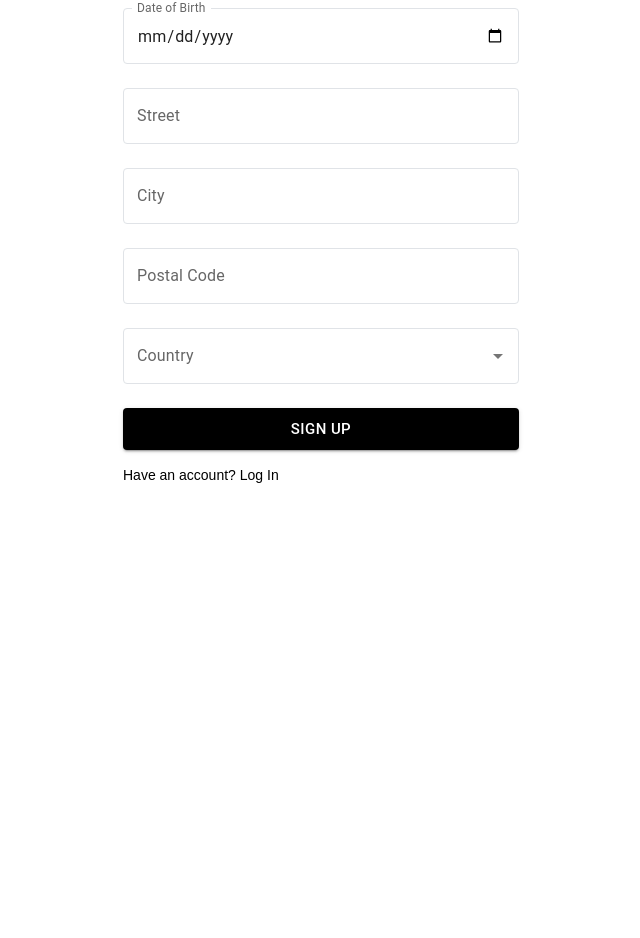
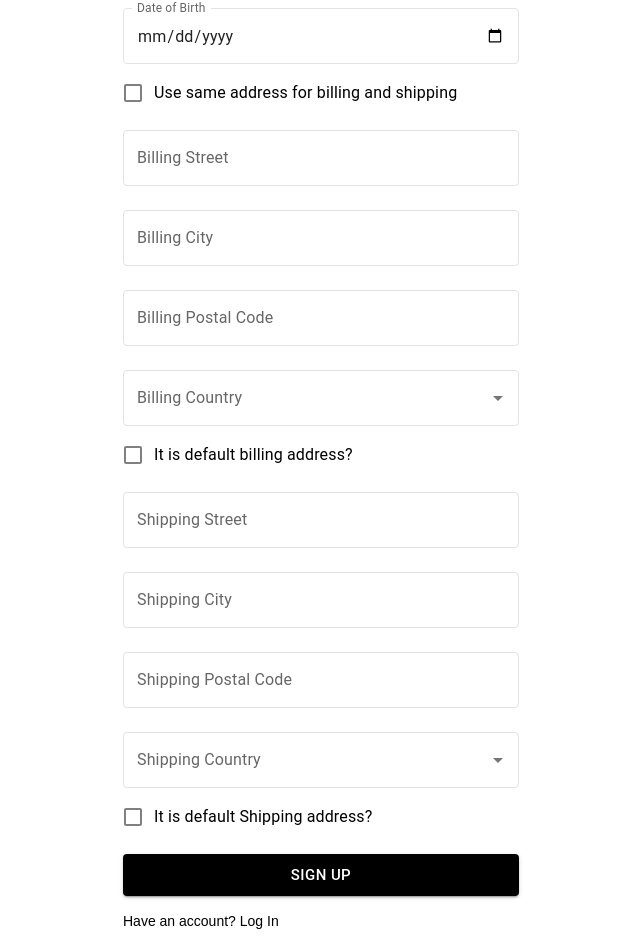
Before and after one commit to Ritter1111/eCommerce-Application, a React app: page /registration in a window 1280 px wide. Shown: the part 488-1426 px from the top of the page, without its empty margins (319-959 px from the left). Before the commit the page ends 980 px from the top, so only its background shows below. Built offline with nearby package versions, Linux system fonts and the light colour scheme.

Commit message:
feat add template for shipping and billing address and validation

```diff
--- a/src/views/authorization/sign-up/SignUp.tsx
+++ b/src/views/authorization/sign-up/SignUp.tsx
@@ -1,6 +1,6 @@
 import React, { useState } from 'react';
 import { Link } from 'react-router-dom';
-import { Container, TextField, Button, Typography, Autocomplete, Grid, ThemeProvider, useTheme } from '@mui/material';
+import { Container, TextField, Button, Typography, Autocomplete, Grid, ThemeProvider, useTheme, FormControlLabel, Checkbox } from '@mui/material';
 import { ISignUpData } from '../../../interfaces/signup.interface';
 import { customInputTheme } from '../../../components/custom-input-theme';
 import styles from './SignUp.module.css'
@@ -12,14 +12,22 @@ export default function SignUp() {
     firstName: '',
     lastName: '',
     bd: '',
-    street: '',
-    city: '',
-    postalCode: '',
-    country: '',
+    billingStreet: '',
+    billingCity: '',
+    billingPostalCode: '',
+    billingCountry: '',
+    shippingStreet: '',
+    shippingCity: '',
+    shippingPostalCode: '',
+    shippingCountry: '',
+    sameAddress: false,
   });
 
   const [errors, setErrors] = useState<Partial<ISignUpData>>({});
-  const [selectedCountry, setSelectedCountry] = useState<string | null>(null);
+  const [selectedBillingCountry, setSelectedBillingCountry] = useState<string | null>(null);
+  const [selectedShippingCountry, setSelectedShippingCountry] = useState<string | null>(null);
+  const [defaultBillingAddress, setdefaultBillingAddress] = useState(false);
+  const [defaultShippingAddress, setdefaultShippingAddress] = useState(false);
 
   const outerTheme = useTheme();
 
@@ -31,10 +39,17 @@ export default function SignUp() {
     }));
   };
 
-  function handleCountryChange(event: React.ChangeEvent<object>, value: string | null) {
-    setSelectedCountry(value);
+  function handleBillingCountryChange(event: React.ChangeEvent<object>, value: string | null) {
+    setSelectedBillingCountry(value);
     if (value) {
-      signUpData.country = value;
+      signUpData.billingCountry = value;
+    }
+  }
+
+  function handleShippingCountryChange(event: React.ChangeEvent<object>, value: string | null) {
+    setSelectedShippingCountry(value);
+    if (value) {
+      signUpData.shippingCountry = value;
     }
   }
 
@@ -100,30 +115,43 @@ export default function SignUp() {
         newErrors.bd = 'You must be at least 13 years old';
       }
     }
-    if (!signUpData.street) {
-      newErrors.street = 'Street is required';
+    if (!signUpData.billingStreet) {
+      newErrors.billingStreet = 'Street is required';
     }
-    if (!signUpData.city) {
-      newErrors.city = 'City is required';
-    } else if (!/^[A-Za-z\s]+$/.test(signUpData.city)) {
-      newErrors.city = 'City should only contain letters and spaces';
+    if (!signUpData.shippingStreet && !signUpData.sameAddress) {
+      newErrors.shippingStreet = 'Street is required'
     }
-    if (!validatePostalCode(signUpData.postalCode, selectedCountry || '')) {
-      newErrors.postalCode = 'Invalid postal code format for the selected country';
+    if (!signUpData.billingCity && !signUpData.sameAddress) {
+      newErrors.billingCity = 'City is required';
+    } else if (!/^[A-Za-z\s]+$/.test(signUpData.billingCity)) {
+      newErrors.billingCity = 'City should only contain letters and spaces';
     }
-    if (!selectedCountry) {
-      newErrors.country = 'Country is required';
+    if (!signUpData.shippingCity && !signUpData.sameAddress) {
+      newErrors.shippingCity = 'City is required'
+    } else if (!/^[A-Za-z\s]+$/.test(signUpData.shippingCity) && !signUpData.sameAddress) {
+      newErrors.shippingCity = 'City should only contain letters and spaces';
+    }
+    if (!validatePostalCode(signUpData.billingPostalCode, selectedBillingCountry || '') && !signUpData.sameAddress) {
+      newErrors.billingPostalCode = 'Invalid postal code format for the selected country';
+    }
+    if (!validatePostalCode(signUpData.shippingPostalCode, selectedShippingCountry || '') && !signUpData.sameAddress) {
+      newErrors.shippingPostalCode = 'Invalid postal code format for the selected country';
+    }
+    if (!selectedBillingCountry && !signUpData.sameAddress) {
+      newErrors.billingCountry = 'Country is required';
+    }
+    if (!selectedShippingCountry && !signUpData.sameAddress) {
+      newErrors.shippingCountry = 'Country is required';
     }
 
     setErrors(newErrors);
     return Object.keys(newErrors).length === 0;
   }
 
-
-  const handleSubmit = async (event: React.FormEvent) => {
+  async function handleSubmit(event: React.FormEvent) {
     event.preventDefault();
     validateForm();
-  };
+  }
 
   return (
     <Container maxWidth="xs">
@@ -189,56 +217,159 @@ export default function SignUp() {
               margin='normal'
               InputLabelProps={{ shrink: true }}
             />
-            <TextField
-              label="Street"
-              name="street"
-              variant="outlined"
-              value={signUpData.street}
-              onChange={handleInputChange}
-              error={!!errors.street}
-              helperText={errors.street}
-              fullWidth
-              margin='normal'
+            <FormControlLabel
+              control={
+                <Checkbox
+                  name="sameAddress"
+                  checked={signUpData.sameAddress}
+                  onChange={() => setSignUpData({...signUpData, sameAddress: !signUpData.sameAddress})}
+                  sx={{
+                    color: 'gray',
+                    '&.Mui-checked': {
+                      color: 'black',
+                    },
+                  }}
+                />
+              }
+              label="Use same address for billing and shipping"
             />
             <TextField
-              label="City"
-              name="city"
+              label="Billing Street"
+              name="billingStreet"
+              value={signUpData.billingStreet}
+              onChange={handleInputChange}
+              error={!!errors.billingStreet}
+              helperText={errors.billingStreet}
+              fullWidth
+              margin="normal"
               variant="outlined"
-              value={signUpData.city}
-              onChange={handleInputChange}
-              error={!!errors.city}
-              helperText={errors.city}
-              fullWidth
-              margin='normal'
             />
             <TextField
-              label="Postal Code"
-              name="postalCode"
+              label="Billing City"
+              name="billingCity"
+              value={signUpData.billingCity}
+              onChange={handleInputChange}
+              error={!!errors.billingCity}
+              helperText={errors.billingCity}
+              fullWidth
+              margin="normal"
               variant="outlined"
-              value={signUpData.postalCode}
+            />
+            <TextField
+              label="Billing Postal Code"
+              name="billingPostalCode"
+              value={signUpData.billingPostalCode}
               onChange={handleInputChange}
-              error={!!errors.postalCode}
-              helperText={errors.postalCode}
+              error={!!errors.billingPostalCode}
+              helperText={errors.billingPostalCode}
               fullWidth
-              margin='normal'
+              margin="normal"
+              variant="outlined"
             />
             <Autocomplete
-              id="country"
+              id="billing-country"
               options={['Germany', 'France', 'UnitedKingdom', 'Italy', 'Spain', 'Ukraine', 'Poland', 'Sweden', 'Norway', 'Finland', 'Denmark', 'Switzerland', 'Austria', 'Greece', 'Portugal']}
-              value={selectedCountry}
-              onChange={handleCountryChange}
+              value={selectedBillingCountry}
+              onChange={handleBillingCountryChange}
               renderInput={(params) => (
                 <TextField
                   {...params}
-                  label="Country"
-                  name="country"
+                  label="Billing Country"
+                  name="billing-country"
                   variant="outlined"
-                  error={!!errors.country}
-                  helperText={errors.country}
+                  error={!!errors.billingCountry}
+                  helperText={errors.billingCountry}
                   fullWidth
                   margin='normal'
                 />
               )}
+            />
+            <FormControlLabel
+              control={
+                <Checkbox
+                  name="default billing address"
+                  checked={defaultBillingAddress}
+                  onChange={() => setdefaultBillingAddress(!defaultBillingAddress)}
+                  sx={{
+                    color: 'gray',
+                    '&.Mui-checked': {
+                      color: 'black',
+                    },
+                  }}
+                />
+              }
+              label="It is default billing address?"
+            />
+            <TextField
+              label="Shipping Street"
+              name="shippingStreet"
+              value={signUpData.shippingStreet}
+              onChange={handleInputChange}
+              fullWidth
+              error={signUpData.sameAddress ? false : !!errors.shippingStreet}
+              helperText={signUpData.sameAddress ? '' : errors.shippingStreet}
+              margin="normal"
+              variant="outlined"
+              disabled={signUpData.sameAddress}
+            />
+            <TextField
+              label="Shipping City"
+              name="shippingCity"
+              value={signUpData.shippingCity}
+              onChange={handleInputChange}
+              fullWidth
+              margin="normal"
+              variant="outlined"
+              disabled={signUpData.sameAddress}
+              error={signUpData.sameAddress ? false : !!errors.shippingCity}
+              helperText={signUpData.sameAddress ? '' : errors.shippingCity}
+            />
+            <TextField
+              label="Shipping Postal Code"
+              name="shippingPostalCode"
+              value={signUpData.shippingPostalCode}
+              onChange={handleInputChange}
+              fullWidth
+              margin="normal"
+              variant="outlined"
+              disabled={signUpData.sameAddress}
+              error={signUpData.sameAddress ? false : !!errors.shippingPostalCode}
+              helperText={signUpData.sameAddress ? '' : errors.shippingPostalCode}
+            />
+            <Autocomplete
+              id="shipping-country"
+              options={['Germany', 'France', 'UnitedKingdom', 'Italy', 'Spain', 'Ukraine', 'Poland', 'Sweden', 'Norway', 'Finland', 'Denmark', 'Switzerland', 'Austria', 'Greece', 'Portugal']}
+              value={selectedShippingCountry}
+              disabled={signUpData.sameAddress}
+              onChange={handleShippingCountryChange}
+              renderInput={(params) => (
+                <TextField
+                  {...params}
+                  label="Shipping Country"
+                  name="shipping-country"
+                  variant="outlined"
+                  error={signUpData.sameAddress ? false : !!errors.shippingCity}
+                  helperText={signUpData.sameAddress ? '' : errors.shippingCity}
+                  fullWidth
+                  margin='normal'
+                />
+              )}
+            />
+            <FormControlLabel
+              control={
+                <Checkbox
+                  name="default shipping address"
+                  checked={defaultShippingAddress}
+                  onChange={() => setdefaultShippingAddress(!defaultShippingAddress)}
+                  sx={{
+                    color: 'gray',
+                    '&.Mui-checked': {
+                      color: 'black',
+                    },
+                  }}
+                />
+              }
+              label="It is default Shipping address?"
             />
           </ThemeProvider>
           <Button variant="contained" style={{ backgroundColor: 'black' }} type="submit" fullWidth sx={{ mt: 2 }} size='large'>
```
Also changed, not shown: src/interfaces/signup.interface.ts (+9 -4 lines).
